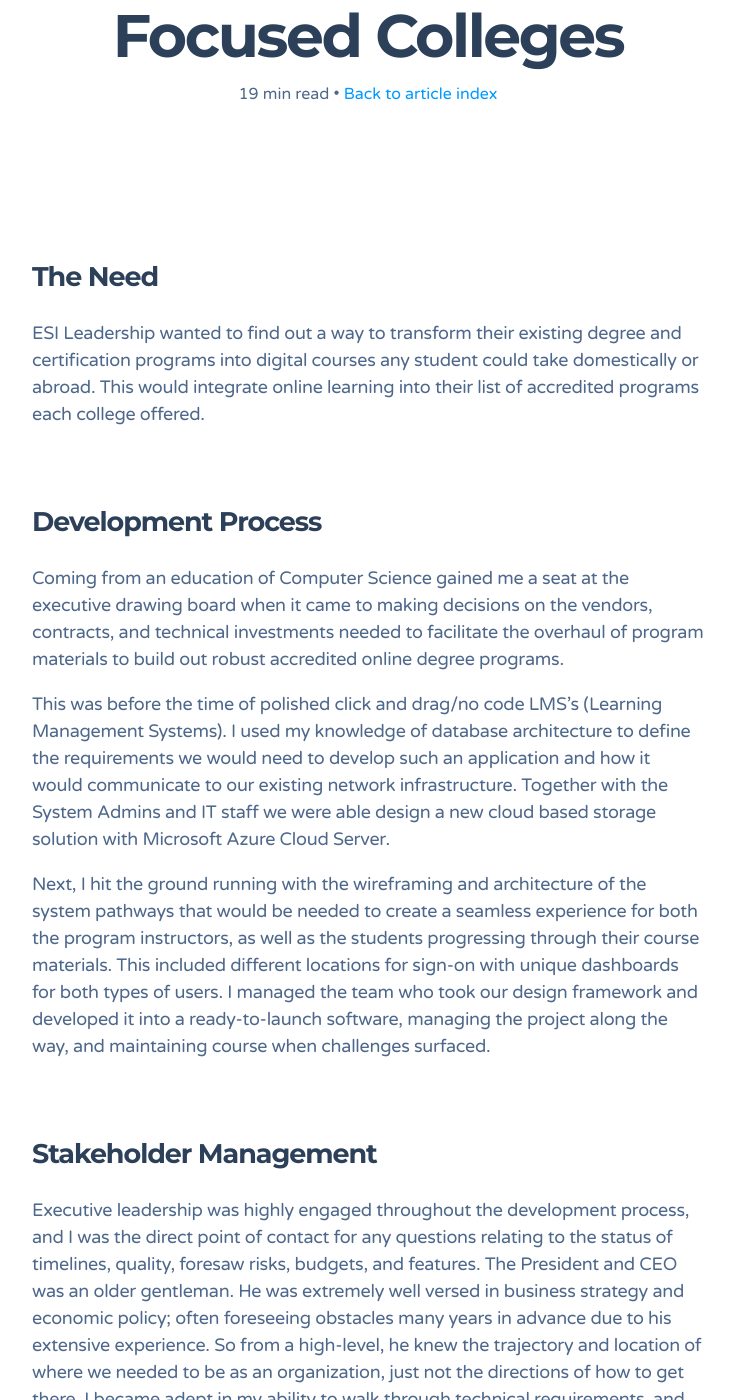
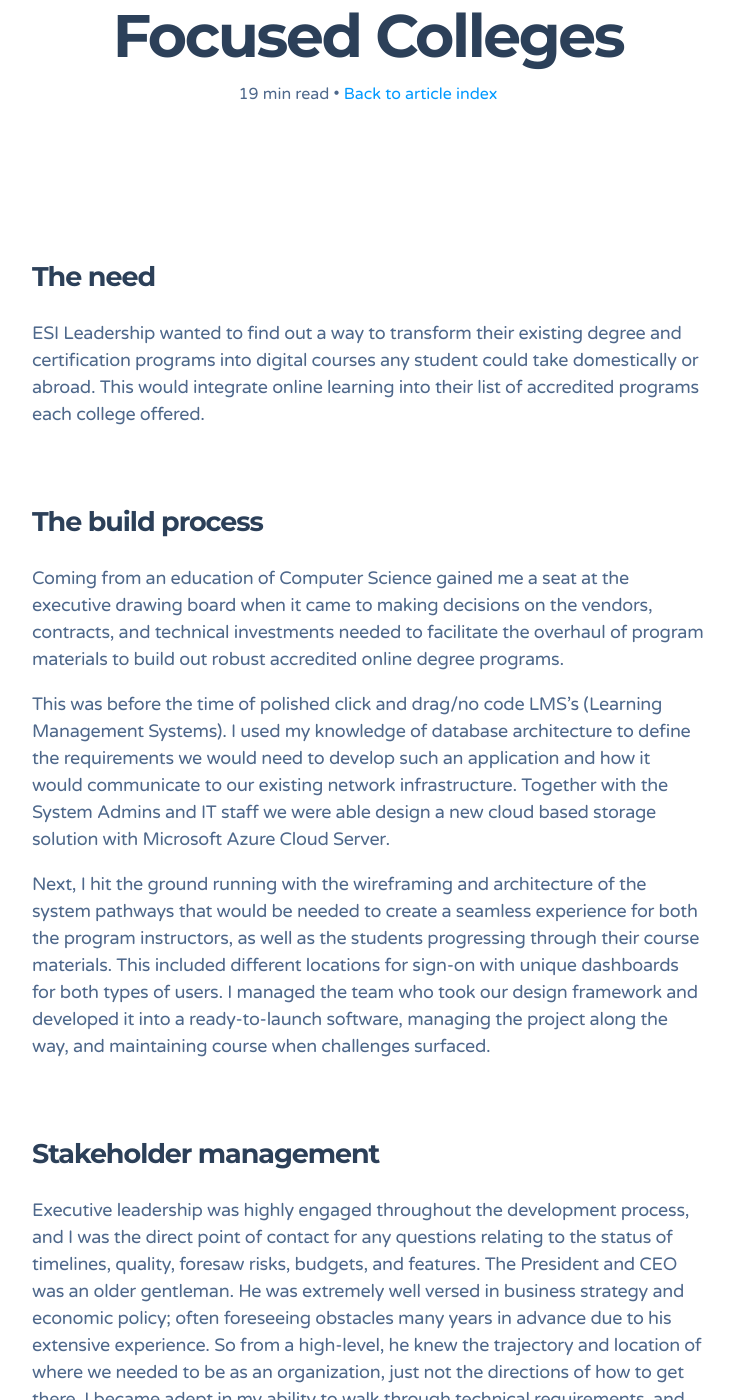
Before and after one commit to zenifold/max_page, a Jekyll site: the page built from _case-studies/esi/implementing-digital-transformation.md, in a window 1280 px wide and 1400 px high, scrolled down 605 px. Shown: the whole window, without its empty margins (272-1006 px from the left). Built offline with Jekyll 4.4.1, drawn with Linux system fonts in a browser that asks for light colours; some web fonts are replaced; comment, search, counter and statistics services are not loaded; some of the changed text lies outside the part shown.

Commit message:
Update implementing-digital-transformation.md

```diff
--- a/_case-studies/esi/implementing-digital-transformation.md
+++ b/_case-studies/esi/implementing-digital-transformation.md
@@ -7,11 +7,11 @@ thumnail: /img/case-studies/case-study-time-responsive-redesign-thumbnail.png
 bodyclass: absolute-site-header
 ---
 
-## The Need
+## The need
 
 ESI Leadership wanted to find out a way to transform their existing degree and certification programs into digital courses any student could take domestically or abroad. This would integrate online learning into their list of accredited programs each college offered.
 
-## Development Process
+## The build process
 
 Coming from an education of Computer Science gained me a seat at the executive drawing board when it came to making decisions on the vendors, contracts, and technical investments needed to facilitate the overhaul of program materials to build out robust accredited online degree programs.
 
@@ -19,15 +19,15 @@ This was before the time of polished click and drag/no code LMS’s (Learning Ma
 
 Next, I hit the ground running with the wireframing and architecture of the system pathways that would be needed to create a seamless experience for both the program instructors, as well as the students progressing through their course materials. This included different locations for sign-on with unique dashboards for both types of users. I managed the team who took our design framework and developed it into a ready-to-launch software, managing the project along the way, and maintaining course when challenges surfaced.
 
-## Stakeholder Management
+## Stakeholder management
 
 Executive leadership was highly engaged throughout the development process, and I was the direct point of contact for any questions relating to the status of timelines, quality, foresaw risks, budgets, and features. The President and CEO was an older gentleman. He was extremely well versed in business strategy and economic policy; often foreseeing obstacles many years in advance due to his extensive experience. So from a high-level, he knew the trajectory and location of where we needed to be as an organization, just not the directions of how to get there. I became adept in my ability to walk through technical requirements, and concisely summarize various foreseen obstacles. I would often have to out “mind-manouver” him in strategic discussions, which earned his trust in my ability to take charge of the program and look at the long-term benefits (as well as implications) of each decision we make.
 
-## Adoption and Ownership
+## Adoption and ownership
 
 The next step in the course of implementing the online course modules was training. With the grace of the Director of Admissions, I was able to work with the entire admissions department (at all levels, from entry level associates to managers and directors) to evangelize the benefits of this new system, how it might impact their jobs, and offered the ability to provide additional feedback that potentially helped our program further succeed. I orchestrated team learning sessions, hosted virtual and in-person meetings throughout our network of colleges, and campus locations. I always tried to place an emphasis on how this new system will make their lives easier, and ultimately, make our students happier.
 
-## Launch Plan
+## Launch plan
 
 Once the staff was trained and the online learning management system was integrated with our current CRM (which we ultimately had to update), it was set to launch. In terms of project estimates, we were able to ship and deliver this platform under budget and within the specified timeframe. While managing the development and implementation of this program, I was concurrently running several other projects for the organization, relating to their customer/student facing website (link to article), lead generation tactics (link to article), and building out marketing automation workflows (link to article).
 
```
